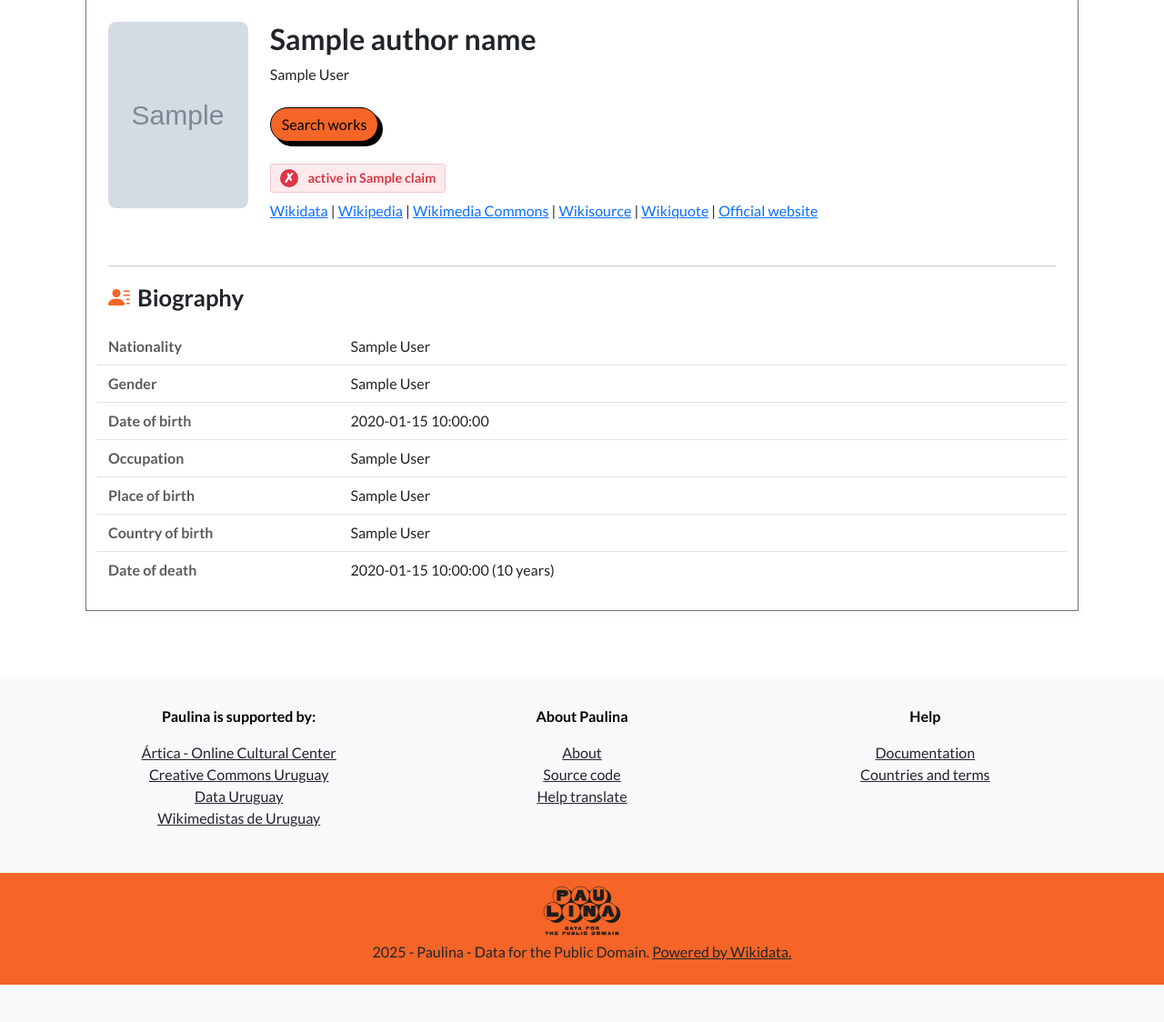
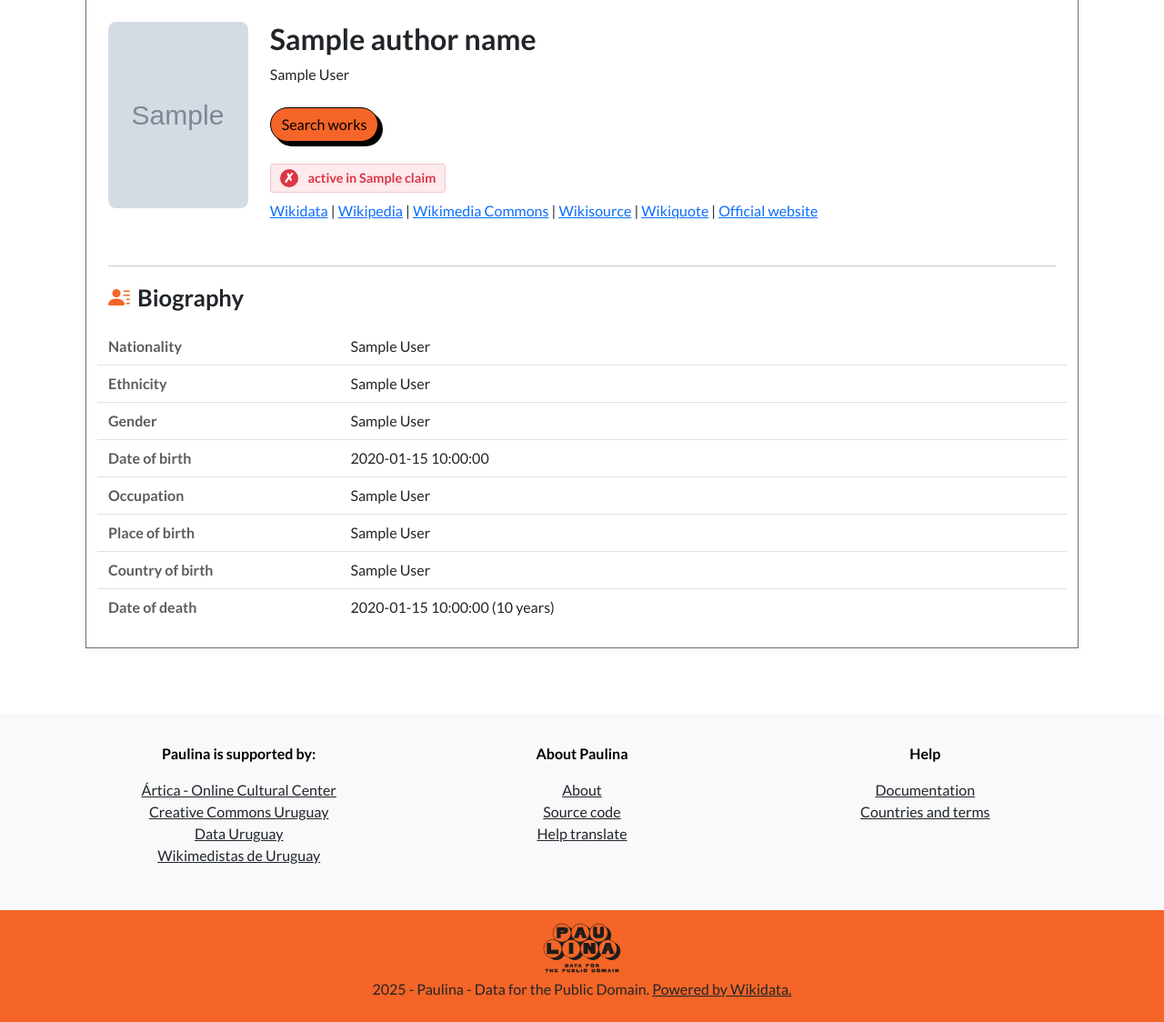
Before and after one commit to febr3s/paulina-fork, a Flask app: template templates/author.html in a window 1280 px wide. Shown: the part 243-1367 px from the top of the page at 91% size. Before the commit the page ends 1326 px from the top, so only its background shows below. Run offline with Flask 3, Linux system fonts and the light colour scheme; the template is opened without the code that fills it: most values are stand-ins (such as "Sample title", 1, 10 or a date in 2020); grey boxes marked "Sample" are stand-in pictures.

Commit message:
Add: Ethnicity field in Author Biography

```diff
--- a/app.py
+++ b/app.py
@@ -148,6 +148,7 @@ def author_page(author_data):
             author_description=print_field(author.description),
             author_nationality=print_field(author.nationality),
             author_gender=print_field(author.gender),
+            author_ethnicity=print_field(author.ethnicity),
             author_date_of_birth=print_field(author.date_of_birth),
             author_occupation=", ".join(print_field(author.occupation)),
             author_place_of_birth=print_field(author.place_of_birth),
--- a/pdclasses.py
+++ b/pdclasses.py
@@ -161,6 +161,7 @@ class Author(Parent):
         self.gender = build_field(self.wikidata_item.get('statements', {}).get('P21'))
         self.date_of_birth = build_date(self.wikidata_item.get('statements', {}).get('P569'))
         self.date_of_death = build_date(self.wikidata_item.get('statements', {}).get('P570'))
+        self.ethnicity = build_field(self.wikidata_item.get('statements', {}).get('P172'))
 
         if self.date_of_death and isinstance(self.date_of_death["date object"], datetime.date):
             self.date_enter_public_domain = self.date_of_death['date object'].year + 101
--- a/templates/author.html
+++ b/templates/author.html
@@ -113,6 +113,10 @@
         <div class="col-md-9">{{author_nationality}}</div>
       </div>
       <div class="row bio-row py-2 border-bottom">
+        <div class="col-md-3 fw-bold text-body-secondary">{{ _('Ethnicity') }}</div>
+        <div class="col-md-9">{{author_ethnicity}}</div>
+      </div>
+      <div class="row bio-row py-2 border-bottom">
         <div class="col-md-3 fw-bold text-body-secondary">{{ _('Gender') }}</div>
         <div class="col-md-9">{{author_gender}}</div>
       </div>
```
